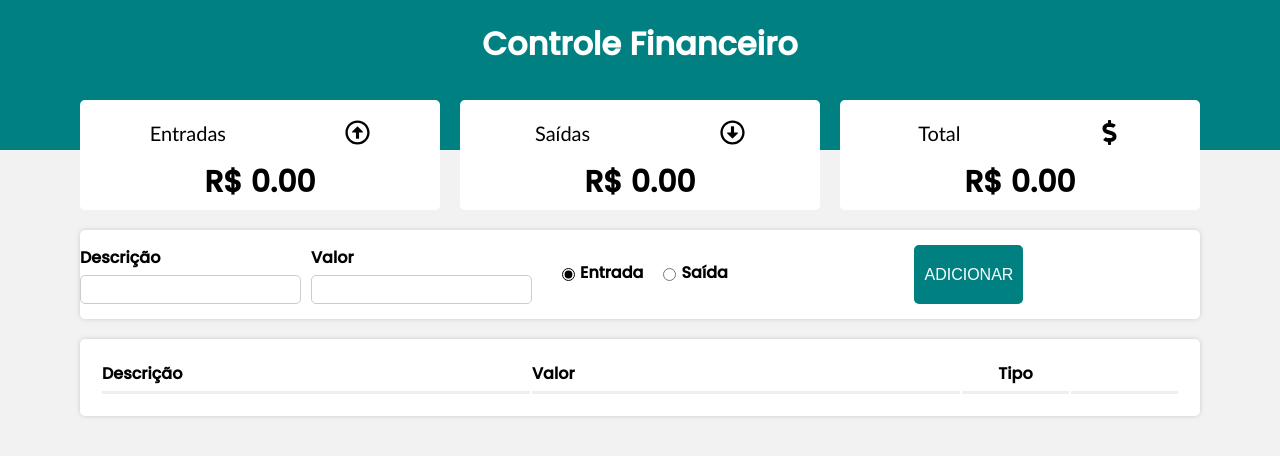
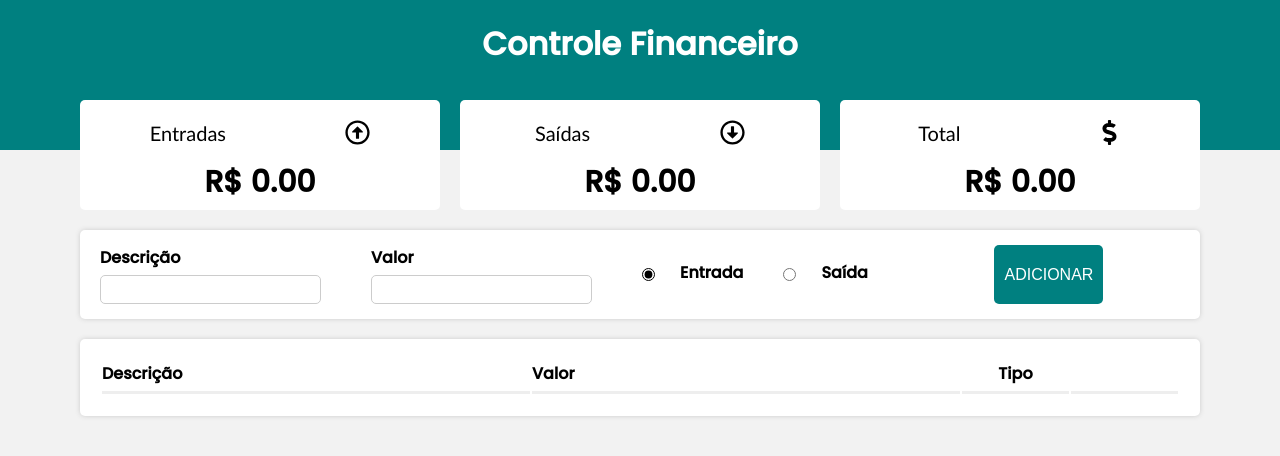
Before and after one commit to yuri3476/controle_financeiro, a React (Create React App) app: page /dashboard in a window 1280 px wide. Shown: the top 456 px of the page. Built offline with nearby package versions, Linux system fonts and the light colour scheme.

Commit message:
correção de margens e formatação de campos

```diff
--- a/src/components/Form/styles.js
+++ b/src/components/Form/styles.js
@@ -21,7 +21,10 @@ export const InputContent = styled.div`
   flex-direction: column;
 `;
 
-export const Label = styled.label``;
+export const Label = styled.label`
+  margin-left: 20px;
+  margin-right: 20px;
+`;
 
 export const Input = styled.input`
   outline: none;
@@ -29,6 +32,8 @@ export const Input = styled.input`
   padding: 5px 10px;
   font-size: 15px;
   border: 1px solid #ccc;
+  margin-left: 20px;
+  margin-right: 20px;
 `;
 
 export const RadioGroup = styled.div`
```
